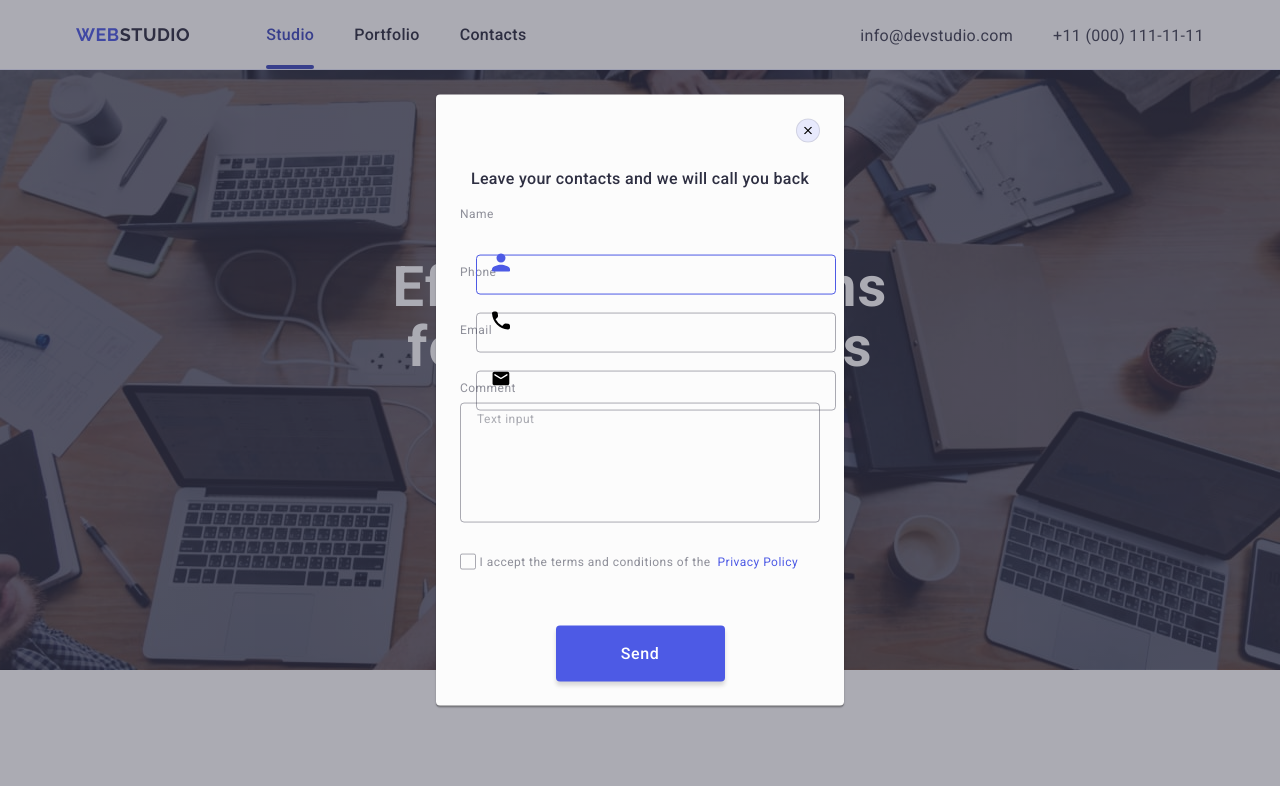
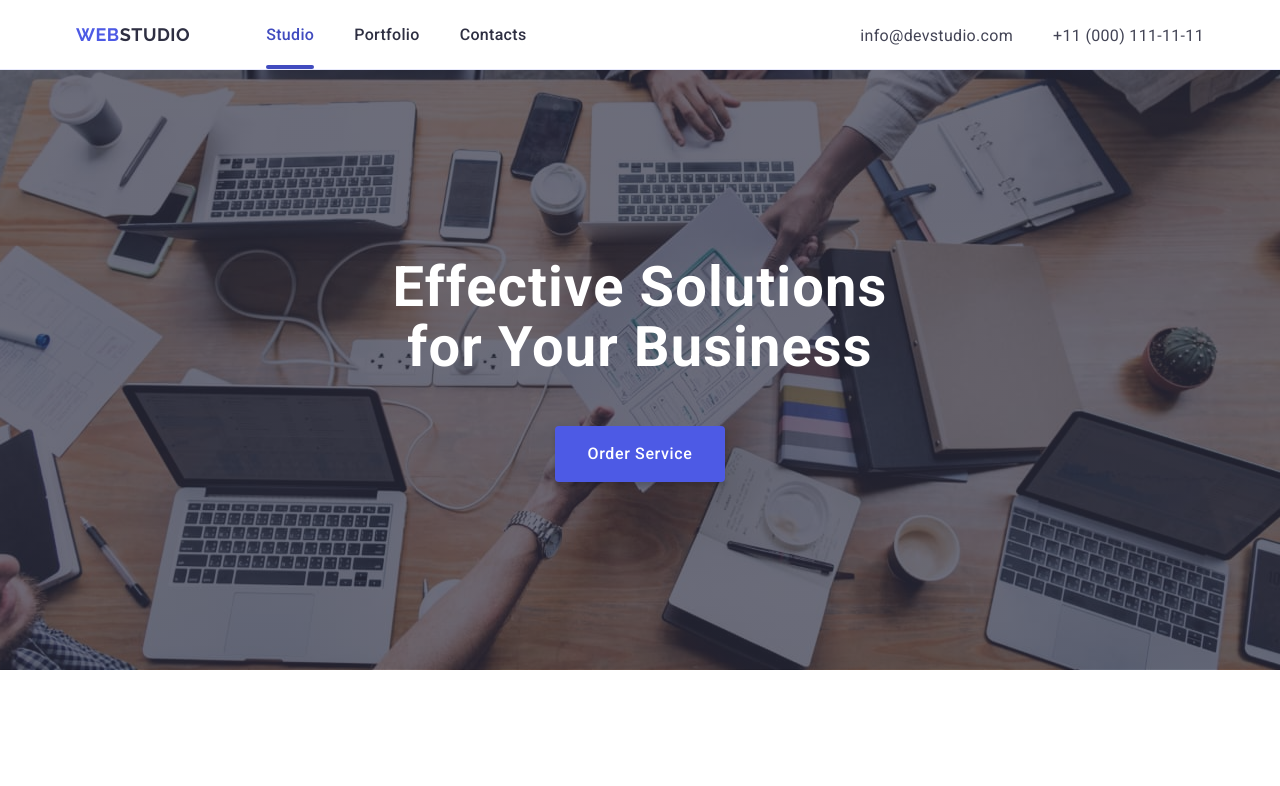
Before and after one commit to Anastasiia-Oli/goit-markup-hw-05, a plain HTML site: page index.html in a window 1280 px wide. Shown: the top 786 px of the page. Drawn offline with nearby package versions, Linux system fonts and the light colour scheme.

Commit message:
fix fix fix

```diff
--- a/css/styles.css
+++ b/css/styles.css
@@ -634,7 +634,7 @@ img {
 .modal-inp {
   border: 1px solid rgba(46, 47, 66, 0.4);
   border-radius: 4px;
-  width: 360px;
+  width: 100%;
   height: 40px;
   padding-left: 38px;
   margin-top: 4px;
@@ -653,11 +653,9 @@ img {
 
 .icon-container {
   position: relative;
-  top: 26px;
-  left: 16px;
-  width: 18px;
-  height: 24px;
-  align-content: center;
+  /* top: 26px; */
+  /* left: 16px; */
+  /* align-content: center; */
 }
 .modal-icon {
   position: absolute;
@@ -680,6 +678,7 @@ img {
   border-radius: 4px;
   width: 100%;
   height: 120px;
+  font-size: 12px;
   line-height: 1.17;
   letter-spacing: 0.04em;
   color: rgba(46, 47, 66, 0.4);
--- a/index.html
+++ b/index.html
@@ -461,7 +461,7 @@
 
     <!--Modal overlay-->
 
-    <div class="modal-overlay is-open">
+    <div class="modal-overlay">
       <div class="modal">
         <button type="button" class="close-btn">
           <svg class="close-icon" width="8" height="8">
@@ -522,7 +522,7 @@
             <label class="modal-label" for="user-comment"> Comment </label>
             <textarea
               class="modal-comment"
-              name="comment"
+              name="user-comment"
               placeholder="Text input"
               id="user-comment"
             ></textarea>
```
